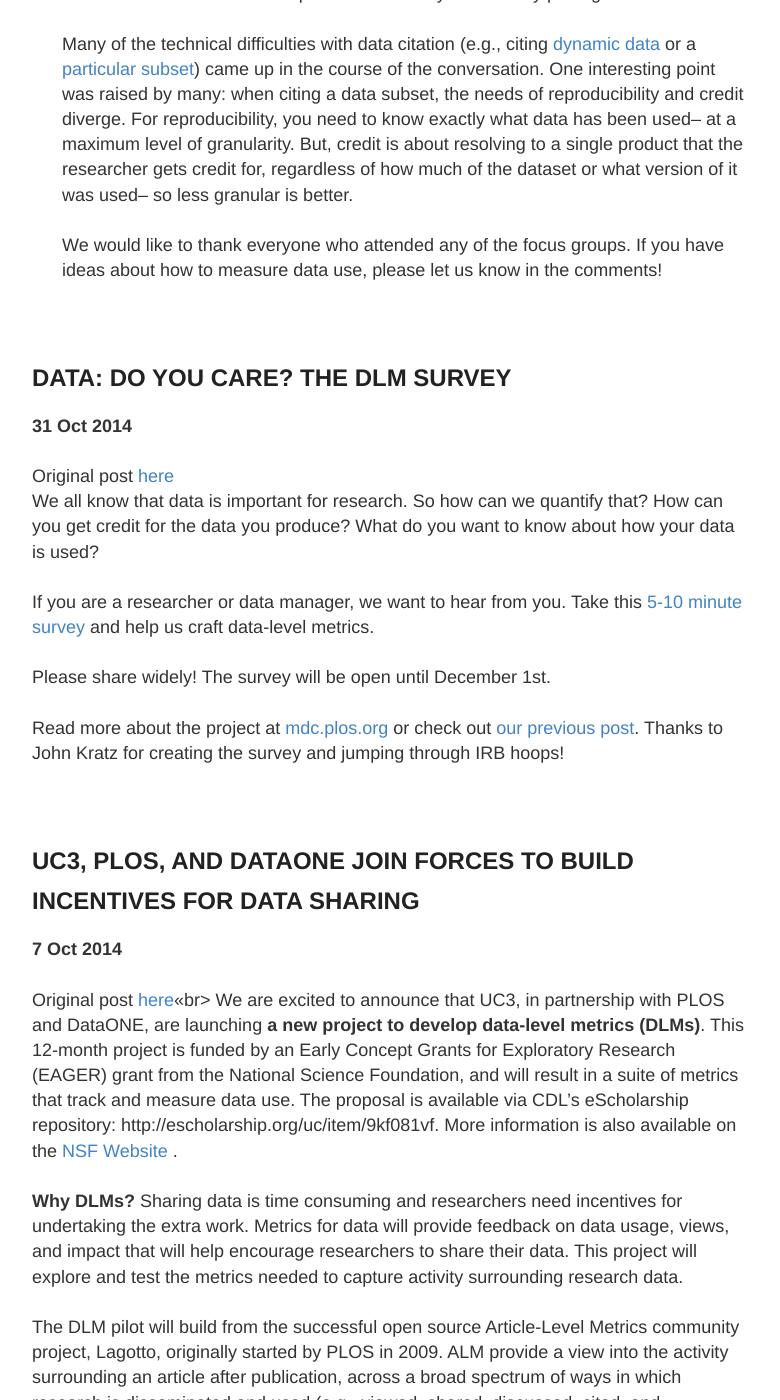
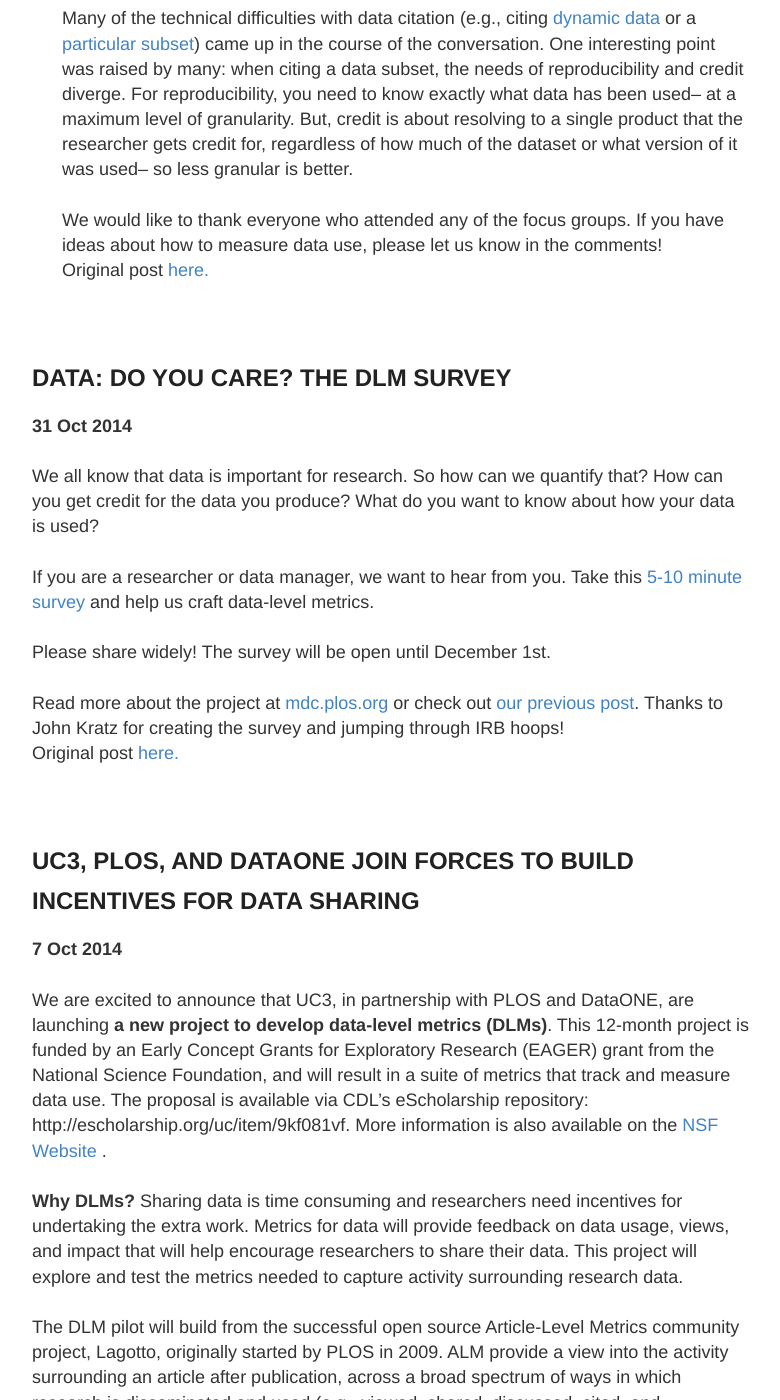
Before and after one commit to lagotto/MDC, a Jekyll site: the page built from blog.md, in a window 1280 px wide and 1400 px high, scrolled down 1177 px. Shown: the whole window, without its empty margins (248-1028 px from the left). Built offline with Jekyll 4.4.1, drawn with Linux system fonts in a browser that asks for light colours; some of the changed text lies outside the part shown.

Commit message:
formatting

```diff
--- a/blog.md
+++ b/blog.md
@@ -26,12 +25,13 @@ However, Making Data Count is particularly concerned with the inverse– not pun
 Many of the technical difficulties with data citation (e.g., citing <a href="http://datapub.cdlib.org/datacitation/#DynamicData" target="_blank">dynamic data</a> or a <a href="http://datapub.cdlib.org/datacitation/#DeepCitation" target="_blank">particular subset</a>) came up in the course of the conversation. One interesting point was raised by many: when citing a data subset, the needs of reproducibility and credit diverge. For reproducibility, you need to know exactly what data has been used– at a maximum level of granularity. But, credit is about resolving to a single product that the researcher gets credit for, regardless of how much of the dataset or what version of it was used– so less granular is better.
 <br><br>
 We would like to thank everyone who attended any of the focus groups. If you have ideas about how to measure data use, please let us know in the comments!
+<br>
+Original post <a href="http://datapub.cdlib.org/2015/01/08/make-data-rain/" target="_blank">here.</a>
 <br><br><br>
 
 ## DATA: DO YOU CARE? THE DLM SURVEY
 **31 Oct 2014**
 <br><br>
-Original post <a href="http://datapub.cdlib.org/2014/10/31/data-do-you-care-the-dlm-survey/" target="_blank">here</a><br>
 We all know that data is important for research. So how can we quantify that? How can you get credit for the data you produce? What do you want to know about how your data is used?
 <br><br>
 If you are a researcher or data manager, we want to hear from you. Take this <a href="https://www.surveymonkey.com/s/makedatacount" target="_blank">5-10 minute survey</a> and help us craft data-level metrics.
@@ -39,12 +39,11 @@ If you are a researcher or data manager, we want to hear from you. Take this <a
 Please share widely! The survey will be open until December 1st.
 <br><br>
 Read more about the project at <a href="htp://mdc.plos.org" target="_blank">mdc.plos.org</a> or check out <a href="http://datapub.cdlib.org/2014/10/07/uc3-plos-and-dataone-join-forces-to-build-incentives-for-data-sharing/" target="_blank">our previous post</a>. Thanks to John Kratz for creating the survey and jumping through IRB hoops!
-<br><br><br>
+<br>Original post <a href="http://datapub.cdlib.org/2014/10/31/data-do-you-care-the-dlm-survey/" target="_blank">here.</a><br><br><br>
 
 ## UC3, PLOS, AND DATAONE JOIN FORCES TO BUILD INCENTIVES FOR DATA SHARING
 **7 Oct 2014**
 <br><br>
-Original post <a href="http://datapub.cdlib.org/2014/10/07/uc3-plos-and-dataone-join-forces-to-build-incentives-for-data-sharing/" target="_blank">here</a><<br>
 We are excited to announce that UC3, in partnership with PLOS and DataONE, are launching **a new project to develop data-level metrics (DLMs)**. This 12-month project is funded by an Early Concept Grants for Exploratory Research (EAGER) grant from the National Science Foundation, and will result in a suite of metrics that track and measure data use. The proposal is available via CDL’s eScholarship repository: http://escholarship.org/uc/item/9kf081vf. More information is also available on the <a href="http://www.nsf.gov/awardsearch/showAward?AWD_ID=1448821&HistoricalAwards=false" target="_blank">NSF Website</a> .
 <br><br>
 **Why DLMs?** Sharing data is time consuming and researchers need incentives for undertaking the extra work. Metrics for data will provide feedback on data usage, views, and impact that will help encourage researchers to share their data. This project will explore and test the metrics needed to capture activity surrounding research data.
```
Also changed, not shown: other parts of blog.md (+1 -1 lines).
